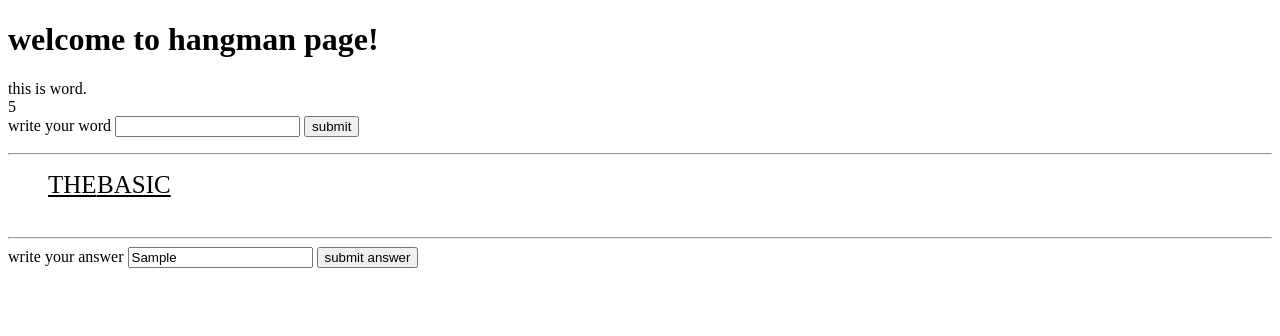
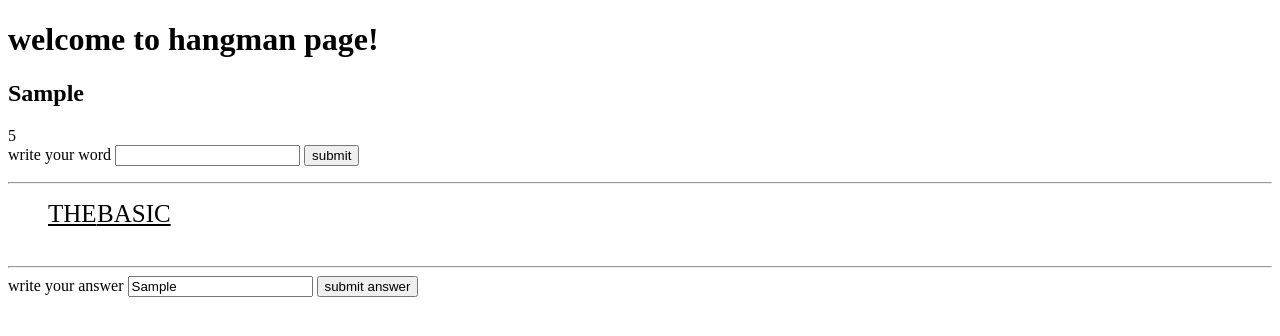
Before and after one commit to whddltjdwhd/Hangman, a plain HTML site: page hangman.html in a window 1280 px wide. Both pictures are taken after typing "Sample" into the empty fields and a click on the button "submit answer". Drawn offline with Linux system fonts and the light colour scheme.

Commit message:
answer 글자 동기화
showText에 h2태그를 동적으로 생성

```diff
--- a/hangman.html
+++ b/hangman.html
@@ -12,7 +12,7 @@
         <h1>welcome to hangman page!</h1>
         <div class="main">
             <div class="showText">
-                this is word.
+                <h2>Plaece Holder</h2>
             </div>
             <div class="showLives">
                 5
--- a/index.js
+++ b/index.js
@@ -1,6 +1,6 @@
 const words = document.querySelector("#words");
 const lives = document.querySelector(".showLives");
-
+const showTxt = document.querySelector(".showText");
 const generator = document.querySelector("#generate");
 const alp = document.querySelector(".alp");
 
@@ -42,3 +42,11 @@ checkAnswer.addEventListener("submit", (e) => {
         }
     }
 })
+answer.addEventListener("input", (e) => {
+    const h_2 = document.querySelector("h2");
+    if(showTxt.childElementCount > 0) {
+        showTxt.removeChild(h_2);
+        showTxt.innerHTML = `<h2>${answer.value}</h2>`;
+    }
+    // console.log(answer.value);
+})
```
